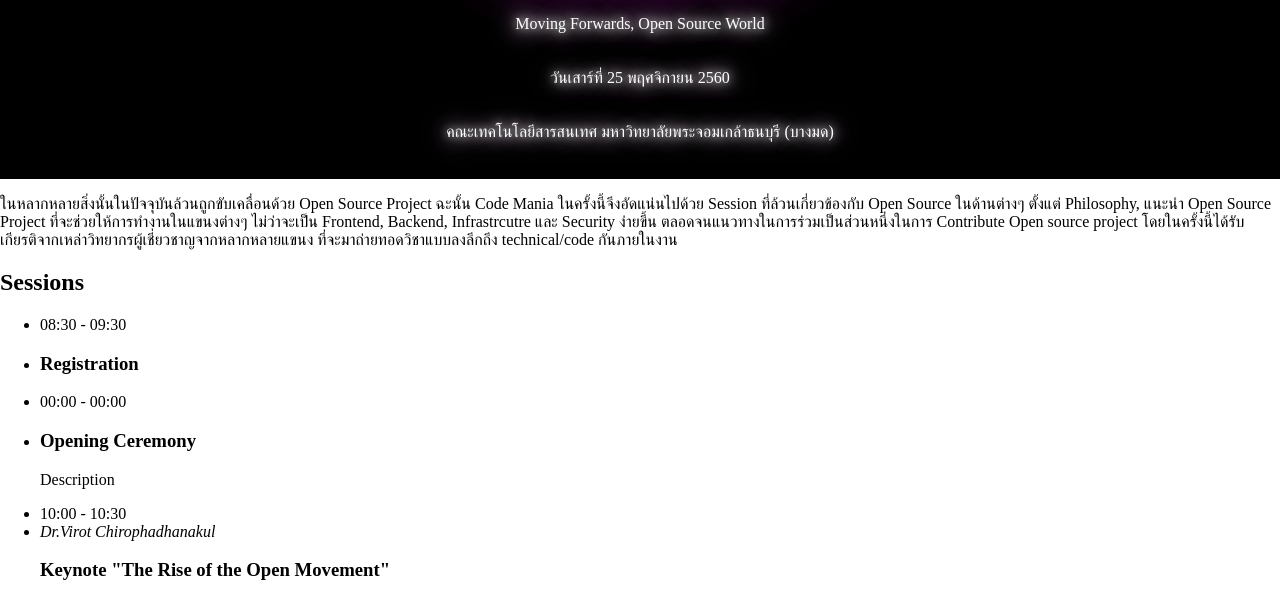
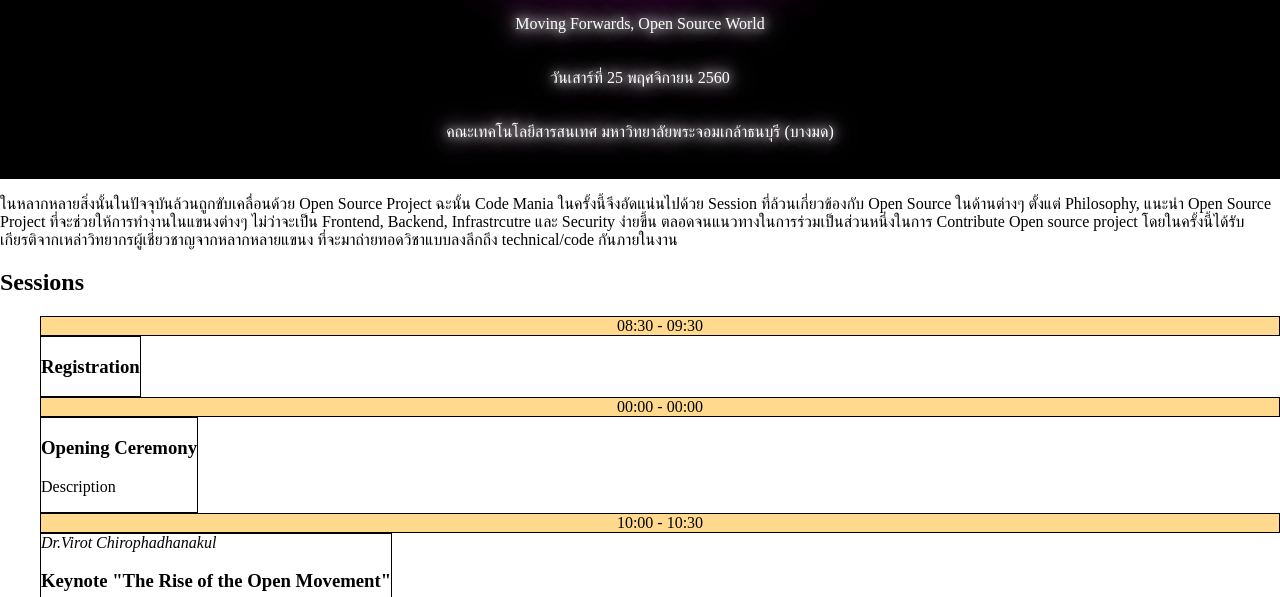
Before and after one commit to ThaiProgrammer/code-mania-110, a plain HTML site: page index.html in a window 1280 px wide. Shown: the part 124-721 px from the top of the page. Drawn offline with Linux system fonts and the light colour scheme.

Commit message:
style session

```diff
--- a/style.css
+++ b/style.css
@@ -50,11 +50,22 @@ a {}
 
 .sessions__list {}
 
-.sessions__list>li {}
+.sessions__list>li {
+    list-style: none;
+    border: 1px #000 solid;
+}
 
 /* Session */
 
-.session-time {}
+.session-time {
+    background-color: #ffda8e;
+    text-align: center;
+}
+
+.session-item {}
+.session-item {
+    display: inline-block;
+}
 
 .session-item {}
 
```
